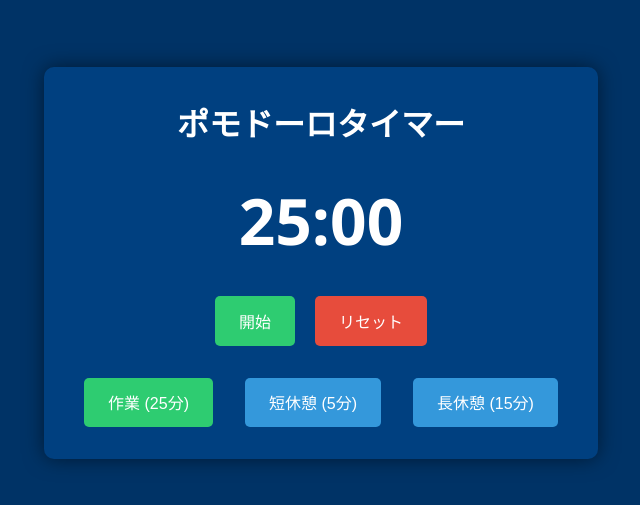
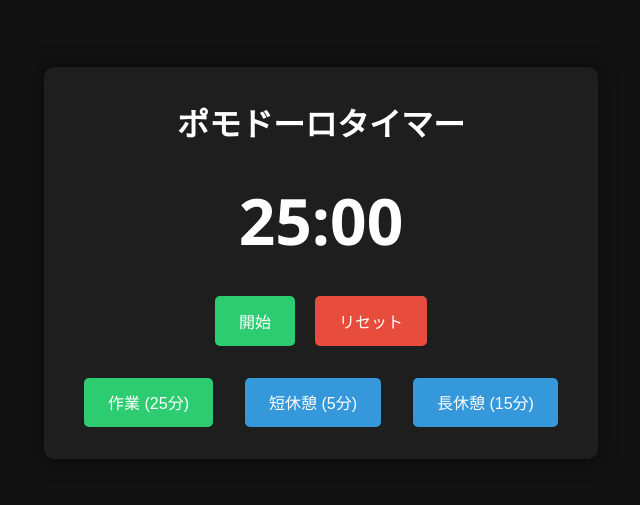
Before and after one commit to aztomo560/pomodoro-timer, a plain HTML site: page index.html in a window 1280 px wide. Shown: the part 137-642 px from the top of the page, without its empty margins (319-959 px from the left). Drawn offline with Linux system fonts and the light colour scheme.

Commit message:
Revert "ブルーモードに変更"
This reverts commit 0d0b61dc13b9a7ba6f9a999bc87383d00be8b93d.

```diff
--- a/styles.css
+++ b/styles.css
@@ -6,7 +6,7 @@
 
 body {
     font-family: 'Segoe UI', Tahoma, Geneva, Verdana, sans-serif;
-    background-color: #003366; /* 濃いブルー背景 */
+    background-color: #121212; /* ダーク背景に変更 */
     color: #ffffff;
     display: flex;
     justify-content: center;
@@ -16,7 +16,7 @@ body {
 
 .container {
     text-align: center;
-    background: #004080; /* 内部コンテナもブルー系に */
+    background: #1e1e1e; /* 内部コンテナもダーク色に */
     padding: 2rem;
     border-radius: 10px;
     box-shadow: 0 0 20px rgba(0, 0, 0, 0.5);
```
